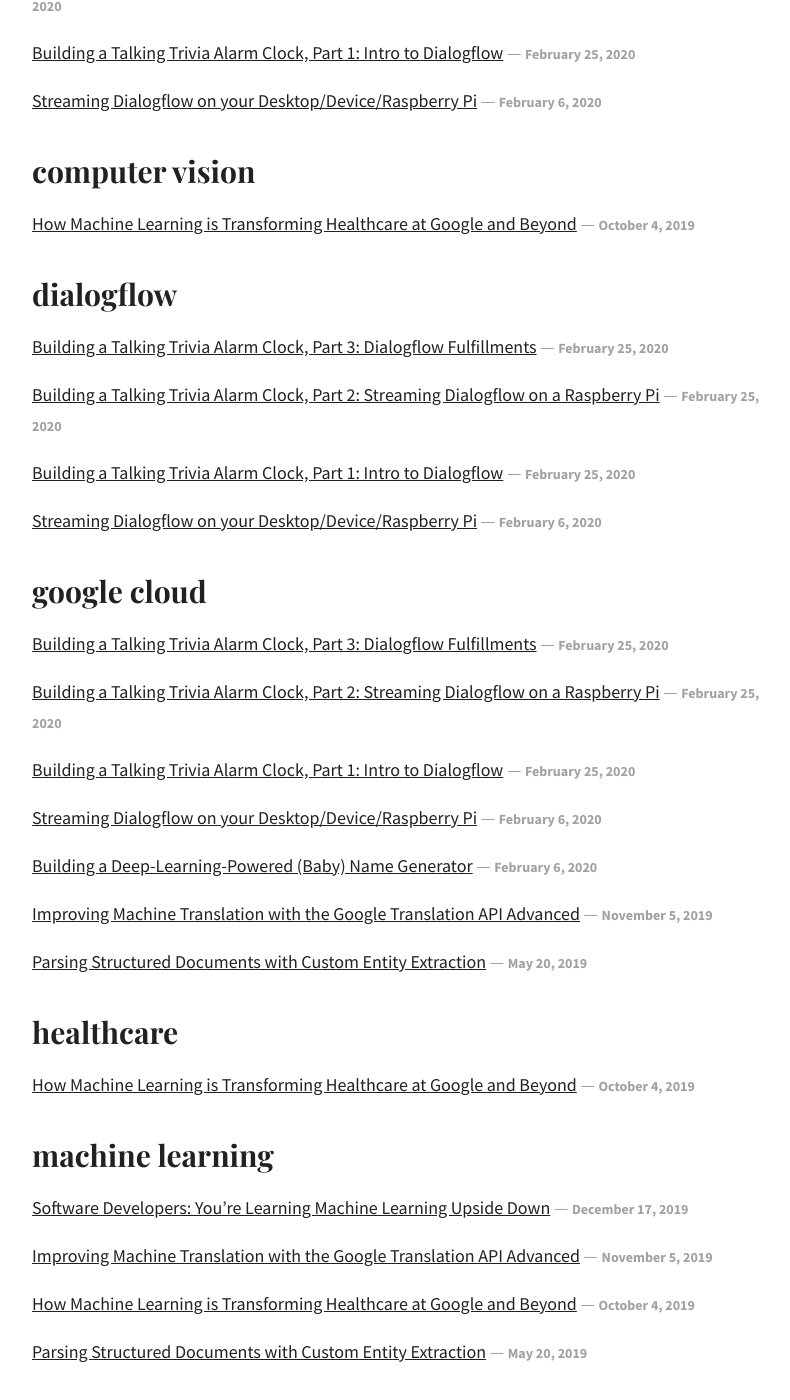
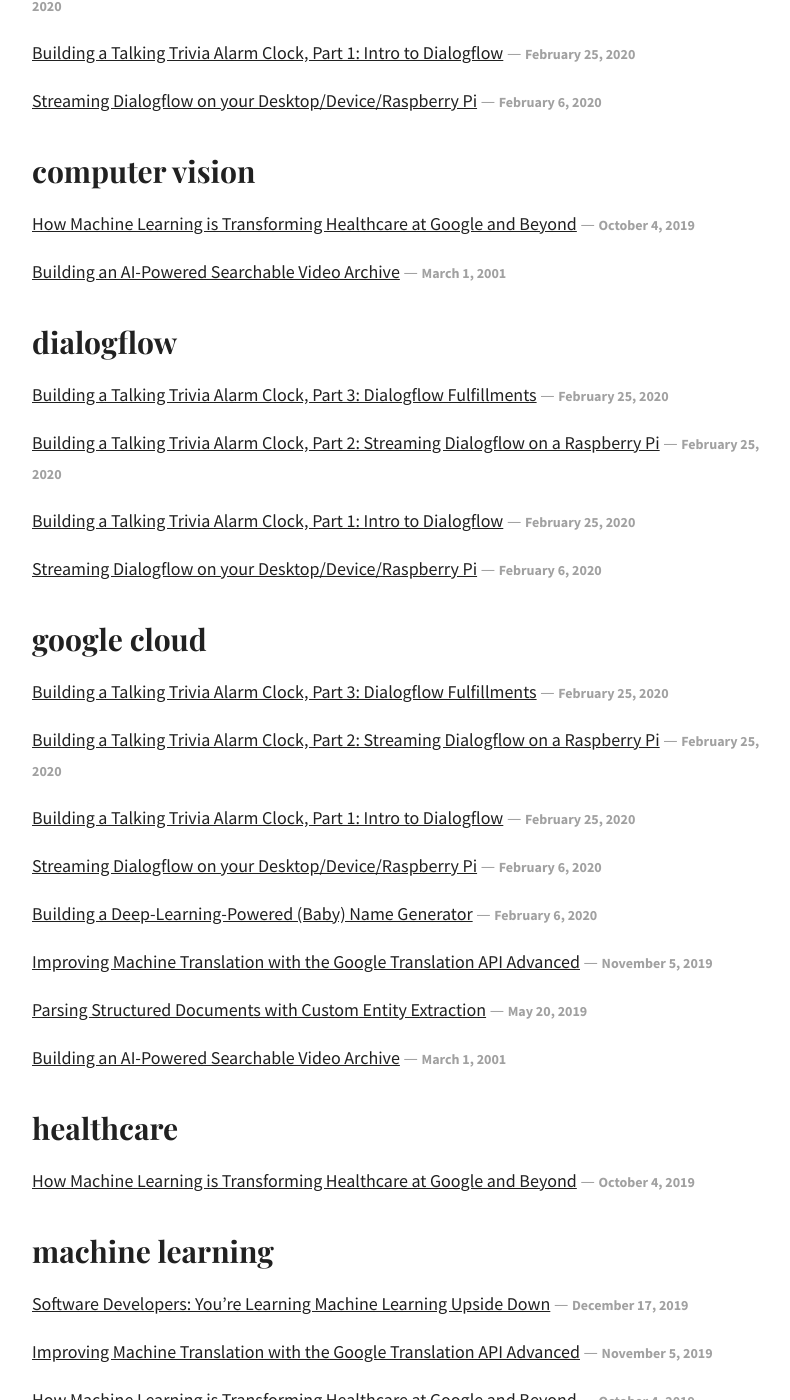
Before and after one commit to dalequark/daleonai, a Jekyll site: the page built from tags.md, in a window 1280 px wide and 1400 px high, scrolled down 708 px. Shown: the whole window, without its empty margins (238-1028 px from the left). Built offline with Jekyll 4.4.1, drawn with Linux system fonts in a browser that asks for light colours; some web fonts are replaced; some of the changed text lies outside the part shown.

Commit message:
Update from Forestry.io Dale updated _posts/2001-03-01-building-an-ai-powered-searchable-video-archive.md Dale deleted _drafts/building-an-ai-powered-searchable-video-archive.md

```diff
--- a/_drafts/building-an-ai-powered-searchable-video-archive.md
+++ b/_posts/2001-03-01-building-an-ai-powered-searchable-video-archive.md
@@ -4,7 +4,7 @@
 description: Learn how to use machine learning / AI to build a queryable video archive
   on Google Cloud.
 date: 2001-03-01 21:00:00 +0000
-feature_image: ''
+feature_image: "/images/ai_video_archive_header.png"
 tags:
 - google cloud
 - computer vision
```
Also changed, not shown: .forestry/front_matter/templates/traditional-post.yml.
